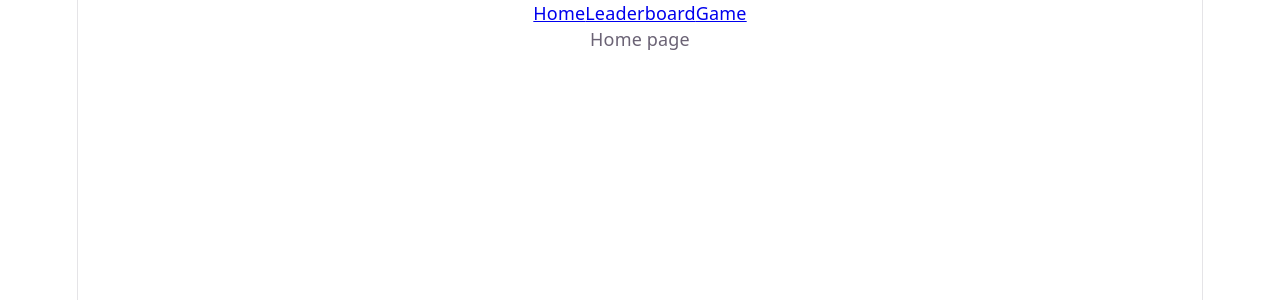
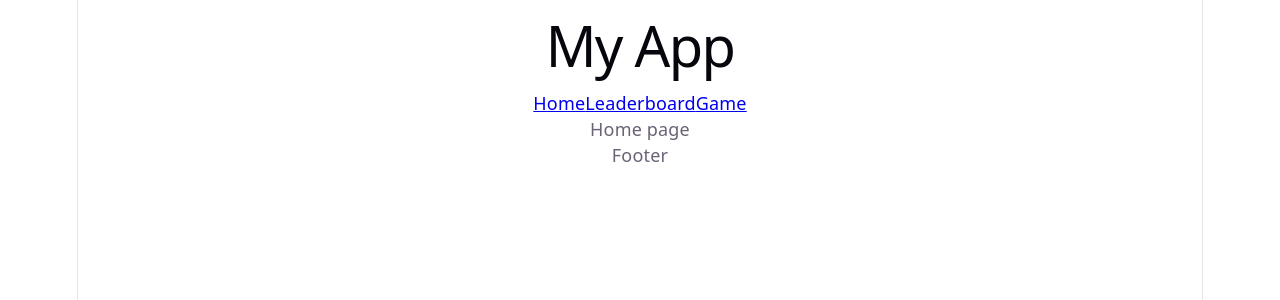
Before and after one commit to Venomerskine/waldo, a React (Vite) app: page / in a window 1280 px wide. Shown: the top 300 px of the page. Built offline with nearby package versions, Linux system fonts and the light colour scheme.

Commit message:
modularising the app, components with the game, layout and ui. pages with  the game, home and leaderboard pages. Utilising outlet in main layoout in layout.

```diff
--- a/src/App.jsx
+++ b/src/App.jsx
@@ -1,27 +1,22 @@
-import { BrowserRouter, Routes, Route, Link } from 'react-router-dom';
-import { useState } from 'react'
+import { BrowserRouter, Routes, Route } from 'react-router-dom';
 import './App.css'
 import Home from './pages/home/home.jsx'
 import Leaderboard from './pages/leaderboard/leaderboard.jsx'
 import Game from './pages/game/game.jsx'
+import MainLayout from './components/layout/mainLayout.jsx';
 
 function App() {
-
-
   return (
     <BrowserRouter>
-    <nav>
-      <Link to="/">Home</Link>
-      <Link to="/leaderboard">Leaderboard</Link>
-      <Link to="/game">Game</Link>
-    </nav>
       <Routes>
-        <Route path="/" element={<Home />} />
-        <Route path="/leaderboard" element={<Leaderboard />} />
-        <Route path="/game" element={<Game />} />
+        <Route element={<MainLayout/>}>
+          <Route path="/" element={<Home />} />
+          <Route path="/leaderboard" element={<Leaderboard />} />
+          <Route path="/game" element={<Game />} />
+        </Route>
       </Routes>
     </BrowserRouter>
-  )
+  );
 }
 
 export default App
--- /dev/null
+++ b/src/components/layout/footer.jsx
@@ -0,0 +1,7 @@
+export default function Footer() {
+    return (
+        <footer>
+            Footer
+        </footer>
+    )
+}
--- /dev/null
+++ b/src/components/layout/header.jsx
@@ -0,0 +1,16 @@
+import {  Link } from 'react-router-dom';
+
+function Header () {
+    return (
+        <header>
+            <h1>My App</h1>
+            <nav>
+                <Link to="/">Home</Link>
+                <Link to="/leaderboard">Leaderboard</Link>
+                <Link to="/game">Game</Link>
+            </nav>
+        </header>
+    );
+}
+
+export default Header;
--- /dev/null
+++ b/src/components/layout/mainLayout.jsx
@@ -0,0 +1,15 @@
+import { Outlet } from 'react-router-dom';
+import Header from './header';
+import Footer from './footer';
+
+export default function MainLayout() {
+  return (
+    <div className="app-container">
+      <Header />
+      <main>
+        <Outlet /> {}
+      </main>
+      <Footer />
+    </div>
+  );
+}
```
